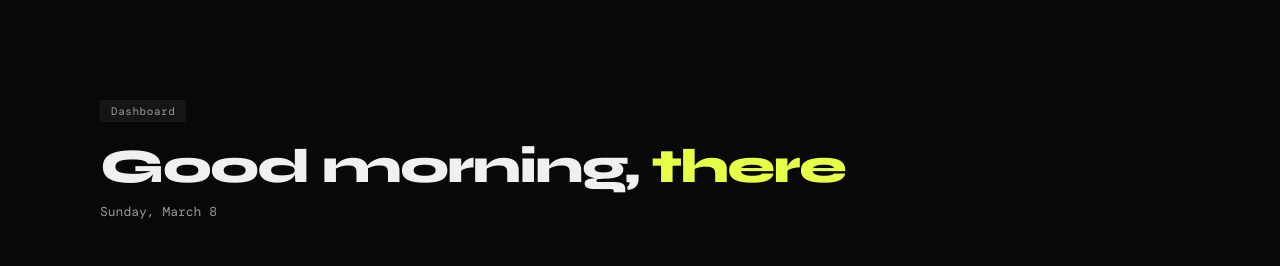
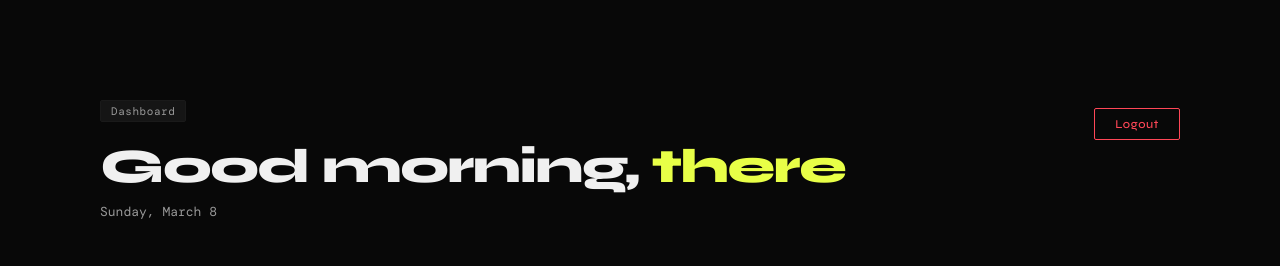
Before and after one commit to rexbrown21/resumai, a Next.js app: page /dashboard in a window 1280 px wide. Shown: the top 266 px of the page. Built offline with nearby package versions, Linux system fonts and the light colour scheme; no server answers; a web font is replaced by a local one.

Commit message:
added logout button to dashboard

```diff
--- a/src/app/dashboard/page.tsx
+++ b/src/app/dashboard/page.tsx
@@ -2,10 +2,17 @@
 import { useRouter } from "next/navigation";
 import { useApp } from "@/lib/store";
 import { COLORS } from "@/lib/constants";
+import { supabase } from "@/lib/supabase";
 
 export default function Dashboard() {
   const router = useRouter();
-  const { user, resumes, applications } = useApp();
+  const { user, setUser, resumes, applications } = useApp();
+
+  const handleLogout = async () => {
+    await supabase.auth.signOut();
+    setUser(null);
+    window.location.href = "/";
+  };
 
   const stats = [
     { label: "Resumes stored", value: resumes.length, color: COLORS.accent },
@@ -22,6 +29,8 @@ export default function Dashboard() {
   return (
     <div style={{ padding: "100px 60px 60px", maxWidth: 1200, margin: "0 auto" }}>
       <div style={{ marginBottom: 48 }}>
+        <div style={{ display: "flex", justifyContent: "space-between", alignItems: "flex-start" }}>
+          <div>
             <div className="tag" style={{ marginBottom: 16 }}>Dashboard</div>
             <h1 style={{ fontSize: 48, fontWeight: 800, letterSpacing: "-0.03em", color: COLORS.text }}>
               Good morning,{" "}
@@ -30,6 +39,12 @@ export default function Dashboard() {
             <p className="mono" style={{ color: COLORS.textDim, fontSize: 13, marginTop: 8 }}>
               {new Date().toLocaleDateString("en-US", { weekday: "long", month: "long", day: "numeric" })}
             </p>
+          </div>
+          <button onClick={handleLogout} className="btn-ghost"
+            style={{ padding: "8px 20px", borderRadius: 2, fontSize: 12, color: "var(--danger)", borderColor: "var(--danger)", marginTop: 8 }}>
+            Logout
+          </button>
+        </div>
       </div>
 
       {/* Stats */}
@@ -43,7 +58,6 @@ export default function Dashboard() {
       </div>
 
       <div style={{ display: "grid", gridTemplateColumns: "2fr 1fr", gap: 2, marginTop: 2 }}>
-        {/* CTA card */}
         <div className="card" style={{ padding: "40px" }}>
           <div className="tag" style={{ marginBottom: 20 }}>Quick action</div>
           <h2 style={{ fontSize: 28, fontWeight: 800, letterSpacing: "-0.03em", marginBottom: 12, color: COLORS.text }}>
@@ -59,7 +73,6 @@ export default function Dashboard() {
           </button>
         </div>
 
-        {/* Resume vault preview */}
         <div className="card" style={{ padding: "40px", display: "flex", flexDirection: "column", justifyContent: "space-between" }}>
           <div>
             <div className="tag" style={{ marginBottom: 20 }}>Resume vault</div>
@@ -85,7 +98,6 @@ export default function Dashboard() {
         </div>
       </div>
 
-      {/* Recent applications */}
       {applications.length > 0 && (
         <div className="card" style={{ padding: "40px", marginTop: 2 }}>
           <div style={{ display: "flex", justifyContent: "space-between", alignItems: "center", marginBottom: 24 }}>
@@ -101,10 +113,7 @@ export default function Dashboard() {
                 justifyContent: "space-between",
               }}>
                 <div style={{ display: "flex", alignItems: "center", gap: 16 }}>
-                  <div style={{
-                    width: 8, height: 8, borderRadius: "50%",
-                    background: statusColors[app.status] || COLORS.textMuted,
-                  }} />
+                  <div style={{ width: 8, height: 8, borderRadius: "50%", background: statusColors[app.status] || COLORS.textMuted }} />
                   <div>
                     <div style={{ fontWeight: 700, fontSize: 14, color: COLORS.text }}>{app.company}</div>
                     <div className="mono" style={{ fontSize: 12, color: COLORS.textMuted }}>{app.role}</div>
```
Lines whose indentation alone changed are shown as unchanged.
